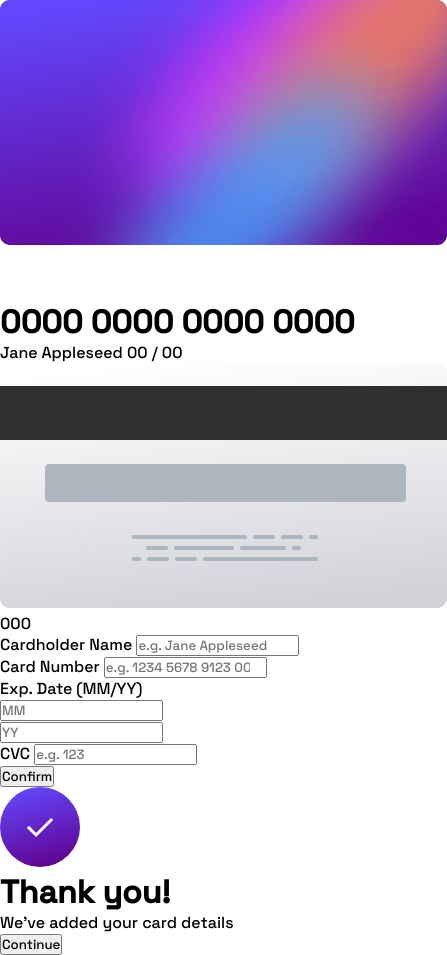
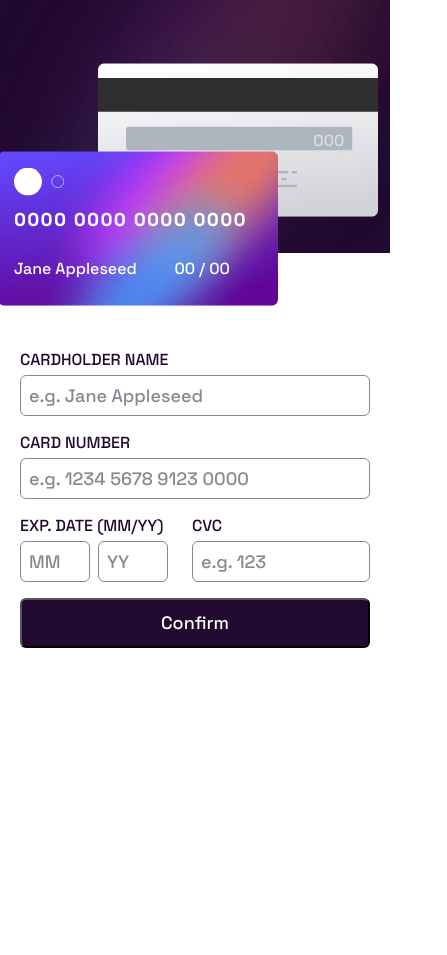
Before and after one commit to douglaswdhein/interactive-card-details-form-main, a plain HTML site: page index.html in a window 390 px wide. Shown: the whole page, 447 px wide, since content can reach past the window. After the commit the page ends 844 px from the top, so only its background shows below. Drawn offline with Linux system fonts and the light colour scheme.

Commit message:
css commit

```diff
--- a/index.html
+++ b/index.html
@@ -19,7 +19,7 @@
           <div class="front-card">
             <img src="./images/bg-card-front.png" alt="front-card">
             <div class="card-container">
-              <img src="./images/card-logo.svg" alt="logo">
+              <img class="card-logo" src="./images/card-logo.svg" alt="logo">
               <h1 id="number">0000 0000 0000 0000</h1>
               <div class="card-info">
                 <span id="name">Jane Appleseed</span>
@@ -58,7 +58,7 @@
             id="card-number"
             required>
           </div>
-          <div class="class-information">
+          <div class="card-information">
             <div id="card-date">
               <label for="card-date">Exp. Date (MM/YY)</label>
               <div class="two-inp">
--- a/style.css
+++ b/style.css
@@ -15,3 +15,279 @@
     margin: 0;
     box-sizing: border-box;
 }
+
+body {
+    min-height: 100vh;
+}
+
+.hidden {
+    display: none !important;
+}
+
+.container {
+    display: flex;
+    align-items: center;
+}
+
+.left-section {
+    min-height: 100vh;
+    width: 40%;
+    background-image: url(./images/bg-main-desktop.png);
+    background-position: center center;
+    background-size: cover;
+    background-repeat: no-repeat;
+    position: relative;
+}
+
+.cards {
+    position: absolute;
+    top: 50%;
+    display: flex;
+    flex-direction: column;
+    gap: 2rem;
+    left: 100%;
+    transform: translate(-50%, -50%);
+}
+
+.front-card {
+    position: relative;
+    transform: translateX(-100px);
+}
+
+.card-logo {
+    position: absolute;
+    top: 1rem;
+    left: 1rem;
+}
+
+#number {
+    position: absolute;
+    color: var(--white);
+    bottom: 5rem;
+    left: 1rem;
+    letter-spacing: 2px;
+}
+
+.card-info {
+    position: absolute;
+    bottom: 2rem;
+    left: 1rem;
+    right: 3rem;
+    display: flex;
+    color: var(--white);
+    justify-content: space-between;
+}
+
+.back-card {
+    position: relative;
+}
+
+.error {
+    border: 2px solid var(--red);
+}
+
+.error-message {
+    gap: 0;
+}
+
+.error-message::after {
+    content: "Can't be blank";
+    color: var(--red);
+    margin-top: 0.2rem;
+}
+
+#cvc {
+    position: absolute;
+    right: 3.5rem;
+    top: 7rem;
+    color: var(--light-grayish-violet);
+}
+
+.right-section {
+    display: flex;
+    justify-content: center;
+    align-items: center;
+    width: 100%;
+}
+
+.right-section form {
+    display: grid;
+    gap: 1rem;
+    width: 350px;
+    grid-template-columns: repeat(2,1fr);
+    grid-template-rows: repeat(4,1fr);
+}
+
+label {
+    color: var(--very-dark-violet);
+    margin-bottom: 0.3rem;
+    text-transform: uppercase;
+}
+
+input {
+    padding: 0.5rem;
+    font-size: 18px;
+    border: 1px solid var(--dark-grayish-violet);
+    border-radius: 6px;
+}
+
+input::-webkit-outer-spin-button,
+input::-webkit-inner-spin-button {
+    -webkit-appearance: none;
+    margin: 0;
+}
+
+input::placeholder {
+    font-family: inherit;
+    color: var(--dark-grayish-violet);
+}
+
+input:focus {
+    outline-color: hsl(249, 99%, 64%);
+}
+
+.grid-1 {
+    display: flex;
+    flex-direction: column;
+    grid-column: 2 span;
+}
+
+.grid-2 {
+    display: flex;
+    flex-direction: column;
+    grid-column: 2 span;
+}
+
+.grid-3 {
+    display: flex;
+    flex-direction: column;
+}
+
+.grid-4 {
+    display: flex;
+    flex-direction: column;
+    grid-column: 1 span;
+}
+
+.card-information {
+    display: flex;
+    grid-column: 2 span;
+    gap: 1rem;
+}
+
+#card-date {
+    display: flex;
+    flex-direction: column;
+    grid-column: 1 span;
+}
+
+#card-date .two-inp {
+    display: flex;
+}
+
+.two-inp div {
+    flex-direction: column;
+}
+
+#card-date div input {
+    width: 70px;
+    margin-inline: 0.5rem;
+    margin-left: 0;
+}
+
+#card-cvc {
+    width: 100%;
+}
+
+form button {
+    grid-column: 2 span;
+    font-size: 18px;
+    height: 50px;
+    color: var(--white);
+    border-radius: 6px;
+    background-color: var(--very-dark-violet);
+    cursor: pointer;
+}
+
+.thank {
+    width: 350px;
+    display: flex;
+    flex-direction: column;
+    align-items: center;
+    justify-content: center;
+    gap: 2rem;
+}
+
+.thank h1 {
+    text-transform: uppercase;
+    letter-spacing: 3px ;
+}
+
+.thank p {
+    font-size: 18px;
+    color: var(--dark-grayish-violet);
+}
+
+.thank button {
+    color: var(--white);
+    width: 100%;
+    border-radius: 6px;
+    padding: 1rem;
+    font-size: 18px;
+    background-color: var(--very-dark-violet);
+    cursor: pointer;
+}
+
+@media screen and (max-width:1023px) {
+    .front-card, .front-card img, .back-card, .back-card img {
+        width: 300px;
+    }
+
+    .card-container .card-logo {
+        width: 50px;
+    }
+
+    #number {
+        font-size: 1.1rem;
+    }
+
+    #cvc {
+        top: 42%;
+        right: 12%;
+    }
+}
+
+@media screen and (max-width:767px) {
+    .container {
+        flex-direction: column;
+    }
+
+    .front-card, .front-card img, .back-card, .back-card img {
+        width: 280px;
+    }
+
+    .left-section {
+        width: 100%;
+        min-height: 30vh;
+        background-image: url('./images/bg-main-mobile.png');
+    }
+
+    .cards {
+        flex-direction: column-reverse;
+        left: 61%;
+        top: 60%;
+        gap: 0;
+    }
+
+    .back-card {
+        transform: translateY(70px);
+    }
+
+    .front-card {
+        z-index: 100;
+    }
+
+    .right-section {
+        margin-top: 6rem;
+    }
+}
```
